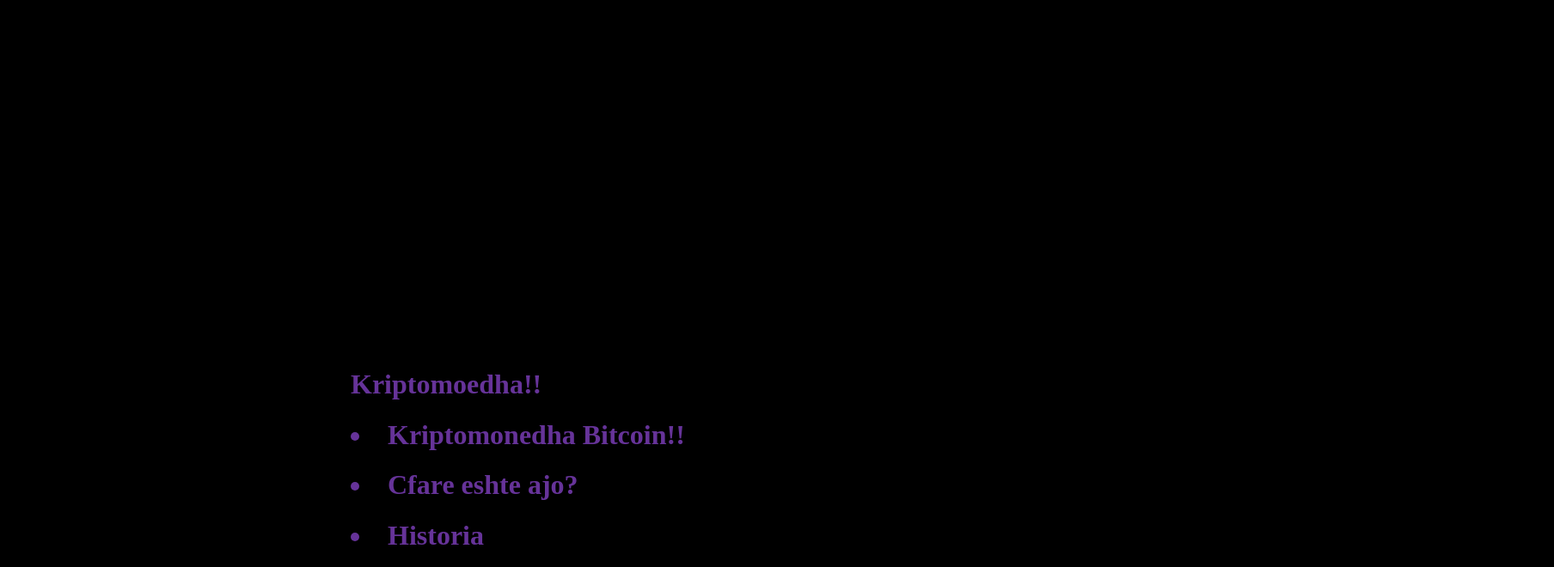
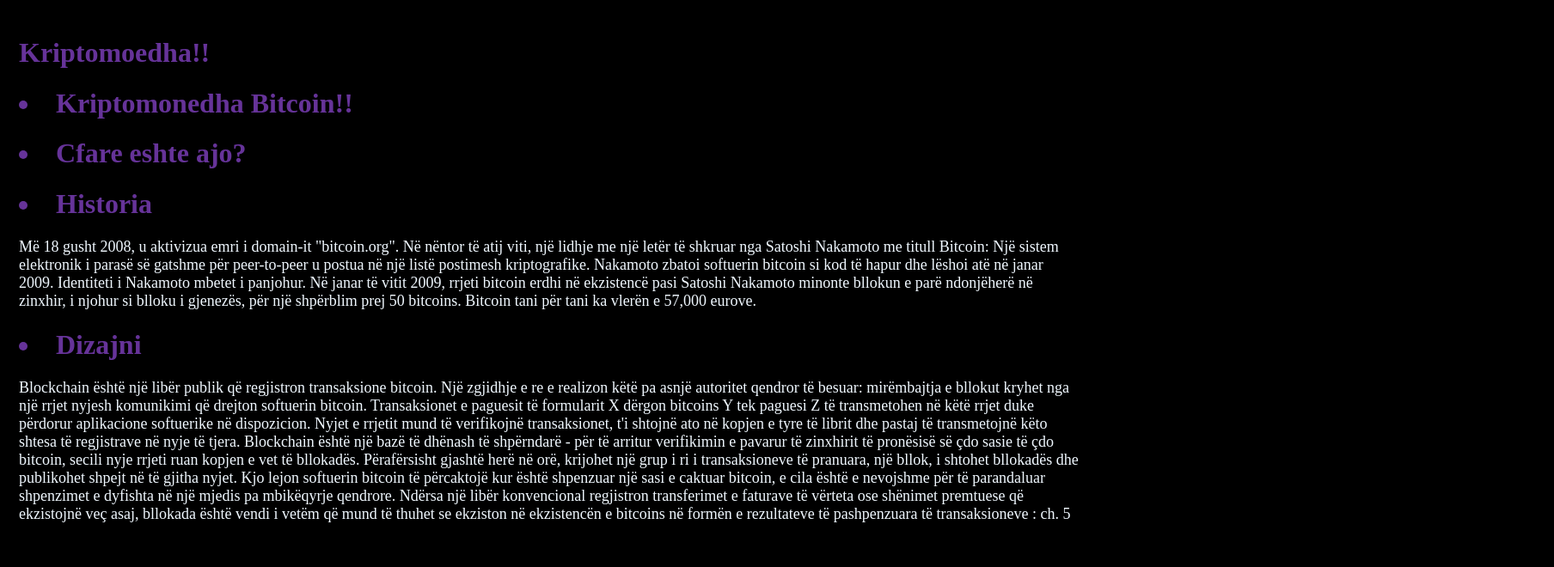
Before and after one commit to CryptoBossHere/Crypto, a plain HTML site: page index.html in a window 1280 px wide. Shown: the top 660 px of the page at 86% size, 1808 px wide, since content can reach past the window. Drawn offline with Linux system fonts and the light colour scheme.

Commit message:
Update style.css

```diff
--- a/style.css
+++ b/style.css
@@ -7,7 +7,7 @@ h1 {
  }
 
  body {
-    padding: 400px;
+    padding: 14px;
 
  }
  footer {
```
